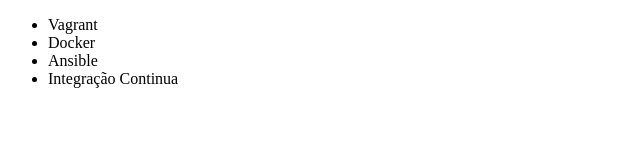
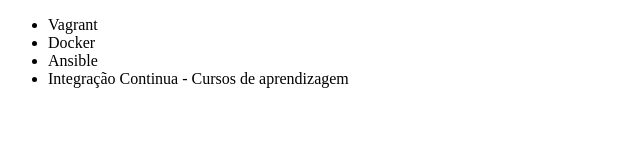
Before and after one commit to renato-viana/git, a plain HTML site: page index.html in a window 1280 px wide. Shown: the whole page, without its empty margins (0-640 px from the left). Drawn offline with Linux system fonts and the light colour scheme.

Commit message:
Integração Continua - Cursos de aprendizagem

```diff
--- a/index.html
+++ b/index.html
@@ -9,7 +9,7 @@
         <li>Vagrant</li>
         <li>Docker</li>
         <li>Ansible</li>
-        <li>Integração Continua</li>
+        <li>Integração Continua - Cursos de aprendizagem</li>
     </ul>
 </body>
 </html>
```
